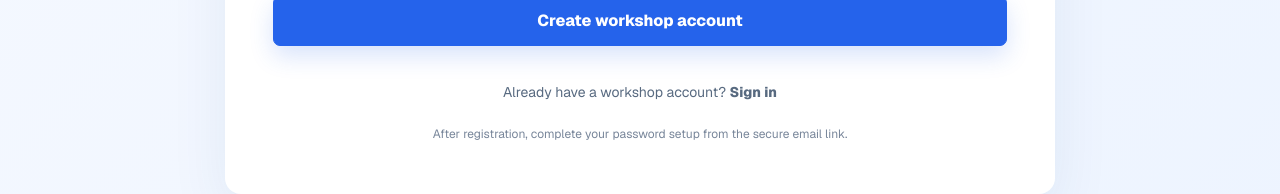
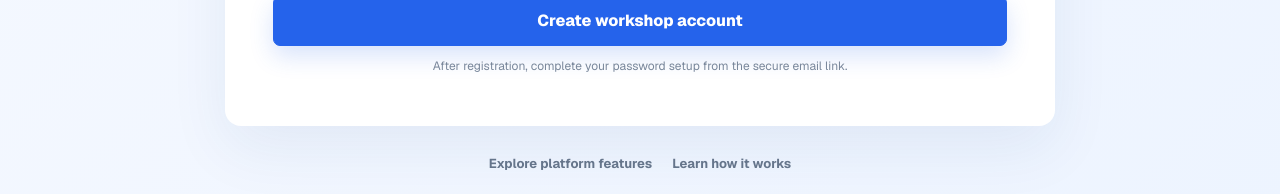
Before and after one commit to amnas-cubixmet/cubegears-public-website, a Next.js app: page /signup in a window 1280 px wide. Shown: the part 704-898 px from the top of the page. Built offline with nearby package versions, Linux system fonts and the light colour scheme; no server answers.

Commit message:
Remove duplicate Sign in link below signup form

```diff
--- a/app/signup/page.tsx
+++ b/app/signup/page.tsx
@@ -30,10 +30,6 @@ export default function SignupPage() {
               <SignupForm />
             </div>
 
-            <p className="mt-6 text-center text-[14px] leading-7 text-[#586a80]">
-              Already have a workshop account?{" "}
-              <a href="https://cubegears-company-panel-three.vercel.app/login" className="focus-ring inline-flex min-h-11 items-center font-extrabold text-[#245bd5] hover:underline">Sign in</a>
-            </p>
             <p className="mt-2 text-center text-[12px] leading-6 text-[#78869a]">
               After registration, complete your password setup from the secure email link.
             </p>
```
